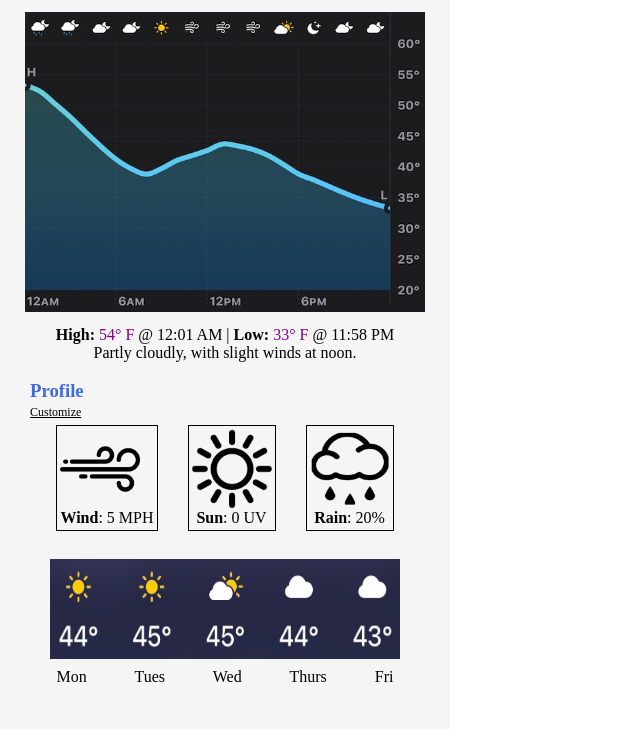
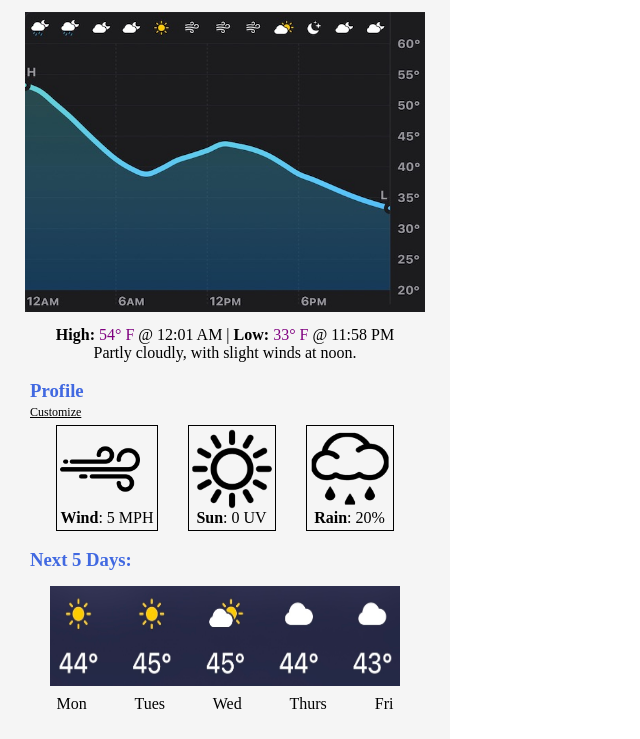
Before and after one commit to juliwang143/CIS-399-HW, a plain HTML site: page HW1/index.html in a window 1280 px wide. Shown: the part 141-880 px from the top of the page, without its empty margins (0-640 px from the left). Drawn offline with Linux system fonts and the light colour scheme; a web font is replaced by a local one.

Commit message:
added new 5 day header

```diff
--- a/HW1/index.html
+++ b/HW1/index.html
@@ -64,7 +64,11 @@
                 </div>
             </div>
 
-            <br>
+            <div class="heading-wrapper">
+                <br>
+                <h3 class="heading">Next 5 Days:</h3>
+            </div>
+
             <img id="week" src="week.jpg">
             <br>
             <span>Mon &ensp; &emsp; &ensp; Tues &emsp; &ensp; &ensp; Wed &emsp; &ensp; &ensp; Thurs &emsp; &ensp; &ensp; Fri</span>
--- a/HW1/style.css
+++ b/HW1/style.css
@@ -1,7 +1,7 @@
 
 .container {
   width: 450px;
-  height: 870px;
+  height: 880px;
   background-color: whitesmoke;
 }
 
```
